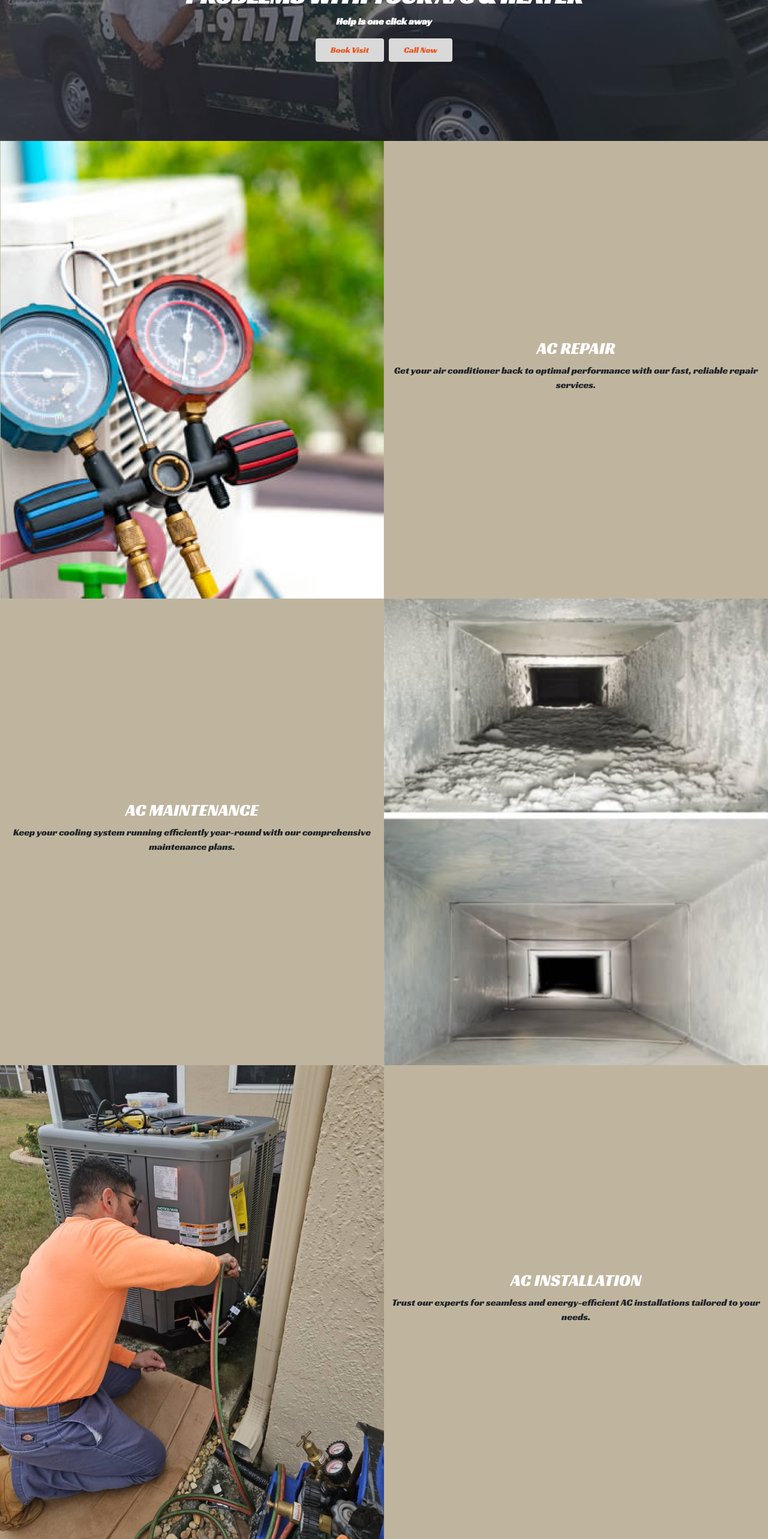
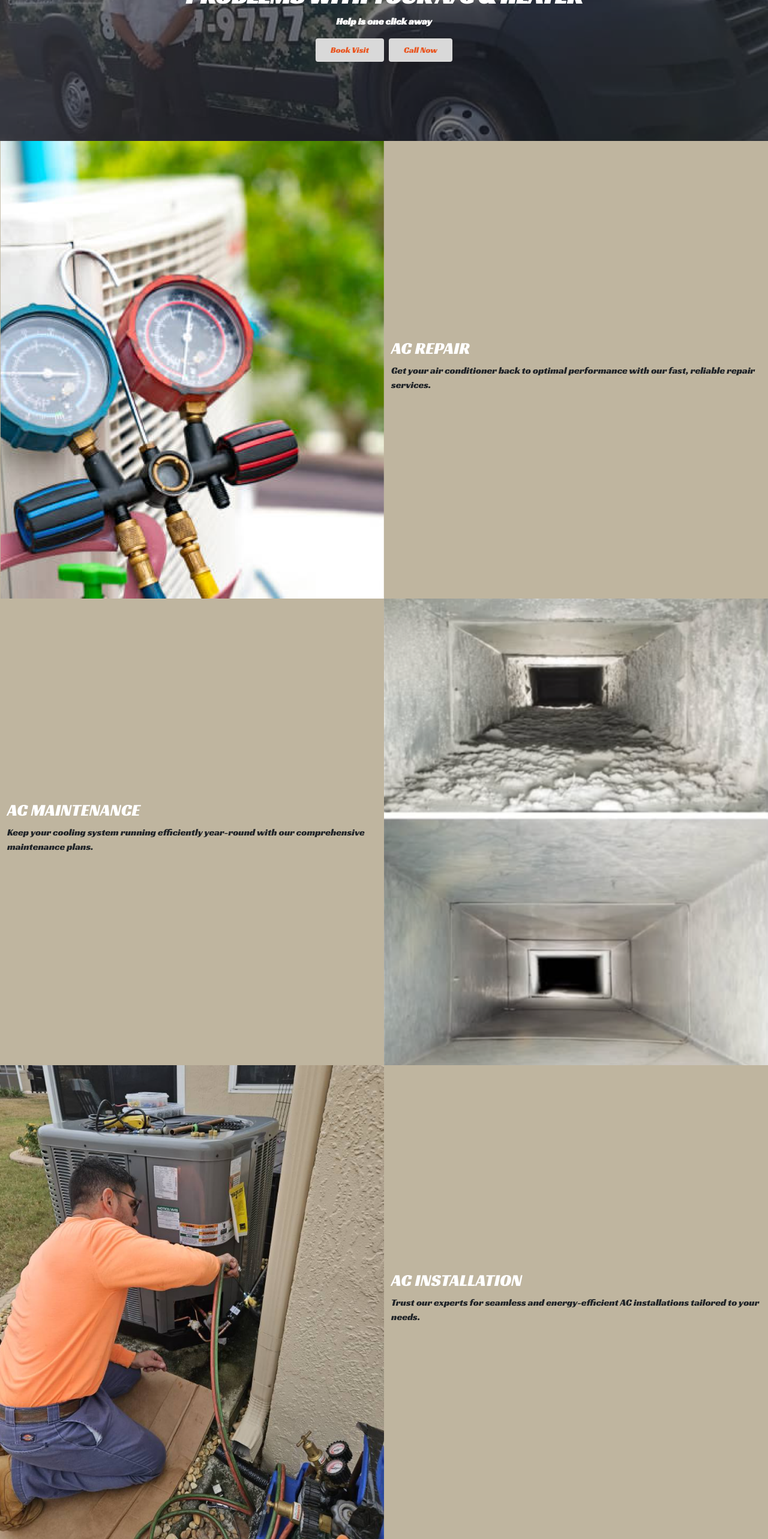
Before and after one commit to yohanJS/tankAc, a Vue app: page / in a window 1280 px wide. Shown: the part 221-2787 px from the top of the page at 60% size. Built offline with nearby package versions, Linux system fonts and the light colour scheme.

Commit message:
- adding logo - align text start

```diff
--- a/src/components/Home.vue
+++ b/src/components/Home.vue
@@ -4,7 +4,7 @@
   <nav id="home" class="navbar bg-color p-0 shadow-lg" v-if="isMobile">
     <div class="container-fluid">
       <a class="navbar-brand fw-bold d-flex align-items-center" href="#">
-        <img src="../assets/logo.png" alt="Logo" class="me-2" style="width: 60px; height: 60px;" />
+        <img src="../assets/logo.png" alt="Logo" class="me-2" style="width: 80px; height: 60px;" />
         <div>
           TANK A/C & HEAT
           <br />
@@ -90,7 +90,7 @@
   </div>
 
   <!-- Right Column for Text -->
-  <div class="col-6 d-flex flex-column justify-content-center text-center">
+  <div class="col-6 d-flex flex-column justify-content-center">
     <h3 class="text-white">AC REPAIR</h3>
     <p>
       Get your air conditioner
@@ -102,7 +102,7 @@
   </div>
 
   <!-- Right Column for Text -->
-  <div class="col-6 d-flex flex-column justify-content-center text-center">
+  <div class="col-6 d-flex flex-column justify-content-center">
     <h3 class="text-white">AC MAINTENANCE</h3>
     <p>
       Keep your cooling
@@ -123,7 +123,7 @@
   </div>
 
   <!-- Right Column for Text -->
-  <div class="col-6 d-flex flex-column justify-content-center text-center">
+  <div class="col-6 d-flex flex-column justify-content-center">
     <h3 class="text-white">AC INSTALLATION</h3>
     <p>
       Trust our experts for seamless
```
Also changed, not shown: src/assets/logo.png.
